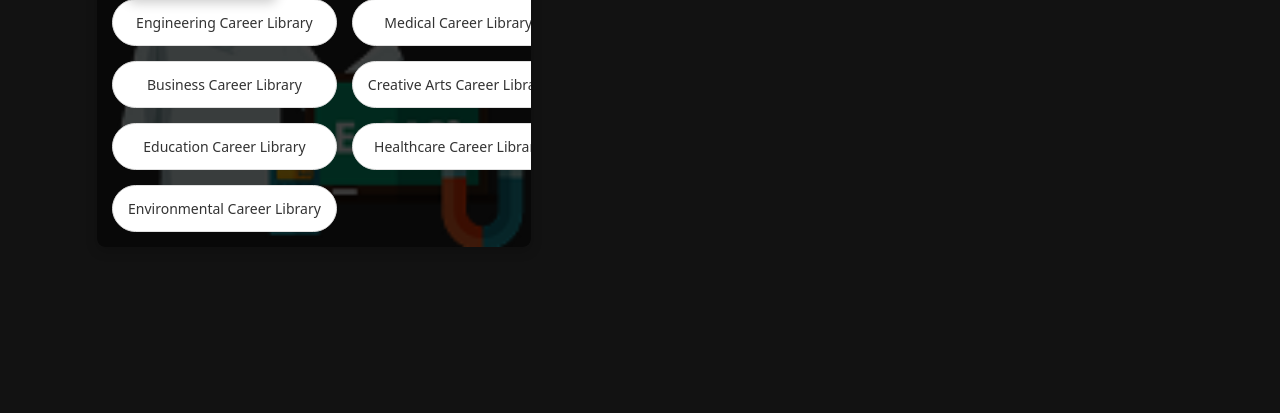
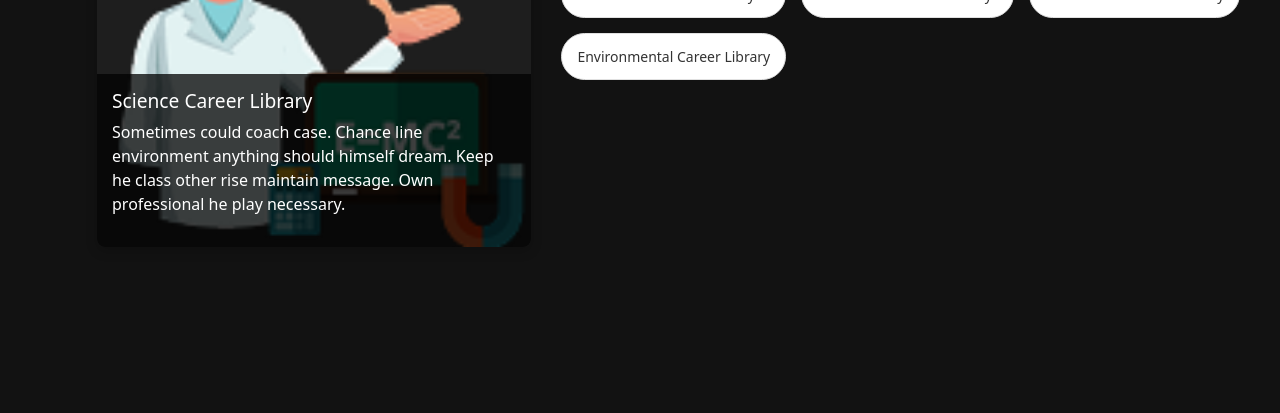
Before and after one commit to NISHANTH1107/Startup-culture, a Django app: page /library/ in a window 1280 px wide. Shown: the part 387-800 px from the top of the page. Run offline with Django 5.2, Linux system fonts and the light colour scheme; data comes from the database, SQL or seed files in the repository; both versions use the stored data as it was after the commit; parts of the project's set-up code (start-up, migrations or seed data) failed here and were passed over.

Commit message:
update in library.html

```diff
--- a/career_site/templates/library.html
+++ b/career_site/templates/library.html
@@ -3,7 +3,6 @@
 {% load static %}
 
 {% block content %}
-<!-- Header section moved to top -->
 <!-- Header section moved to top -->
 <div class="text-center mb-5">
     <h1 class="display-4" style="color: var(--gold);">Career Library</h1>
@@ -18,32 +17,8 @@
             <div class="image-overlay">
                 <h3 id="summaryTitle">Select a category</h3>
                 <p id="summaryText">Hover over any career category to learn more.</p>
-<!-- Main container with image and buttons side by side -->
-<div class="career-container">
-    <div class="image-section">
-        <div class="image-container">
-            <img id="displayImage" src="{% static 'media/images.png' %}" alt="Category Image" class="content-image">
-            <div class="image-overlay">
-                <h3 id="summaryTitle">Select a category</h3>
-                <p id="summaryText">Hover over any career category to learn more.</p>
             </div>
         </div>
-    </div>
-
-    <div class="buttons-section">
-        <div class="buttons-grid">
-            {% for library in libraries %}
-            <div class="button-wrapper">
-                <button class="career-button {% if forloop.counter == 6 %}active{% endif %}"
-                       data-image="{% if library.image %}{{ library.image.url }}{% else %}{% static 'path/to/default-image.png' %}{% endif %}"
-                       data-title="{{ library.title }}"
-                       data-summary="{{ library.description }}">
-                    {{ library.title }}
-                </button>
-            </div>
-            {% endfor %}
-        </div>
-    </div>
     </div>
 
     <div class="buttons-section">
@@ -241,4 +216,4 @@
         }
     });
 </script>
-{% endblock %}
+{% endblock %}
```
Also changed, not shown: db.sqlite3, media/career_library/Engineering_JX32LBZ.jpg (renamed from media/career_library/Engineering.jpg), media/career_library/Figure__Education__Training.png (added), media/career_library/Figure__Mathematics__Statistics.png (added), media/career_library/Figure__Medical_Science.png (added), media/career_library/Figure__Performing_Arts.png (added), media/career_library/Figure__Science.png (added).
